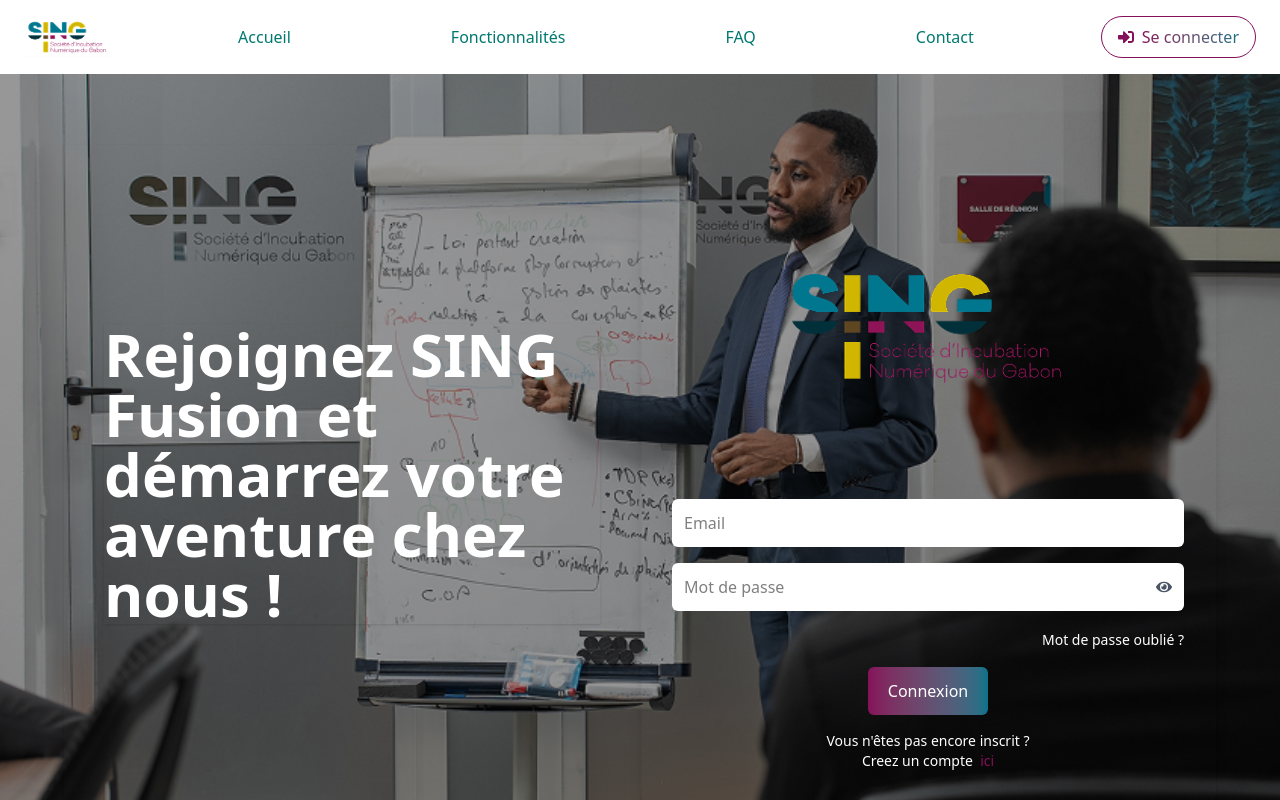
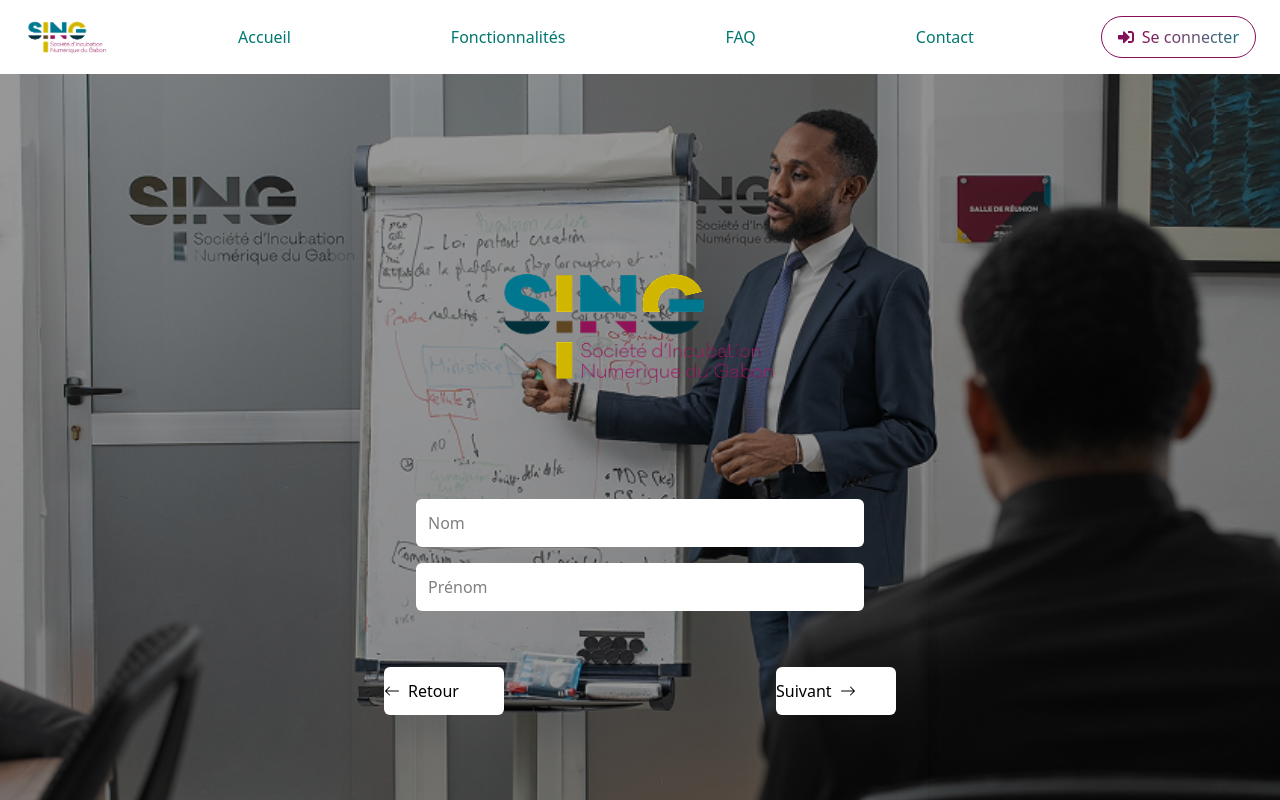
Before and after one commit to crossben/singpayv2, a React (Vite) app: page /register in a window 1280 px wide. Shown: the top 800 px of the page. Built offline with nearby package versions, Linux system fonts and the light colour scheme.

Commit message:
working demo

```diff
--- a/package.json
+++ b/package.json
@@ -16,7 +16,8 @@
     "react-dom": "^19.0.0",
     "react-icons": "^5.5.0",
     "react-router-dom": "^7.4.1",
-    "tailwindcss": "^4.1.2"
+    "tailwindcss": "^4.1.2",
+    "zod": "^3.24.2"
   },
   "devDependencies": {
     "@eslint/js": "^9.21.0",
--- a/src/components/auth/registerForm.tsx
+++ b/src/components/auth/registerForm.tsx
@@ -1,73 +1,150 @@
-import React from "react";
-import { FaEye, FaEyeSlash } from "react-icons/fa";
-import { useState } from "react";
+import React, { useState } from "react";
 import logo from "@/assets/images/auth/logo_sin.png";
 import './style.css';
+import { BsArrowLeft, BsArrowRight } from "react-icons/bs";
 
 const RegisterForm: React.FC = () => {
-    const [showPassword, setShowPassword] = useState(false);
+    const [step, setStep] = useState(1);
+
+    // Handle Next and Back buttons
+    const handleNext = () => {
+        if (step < 4) setStep(step + 1); // Limit to 3 steps
+    };
+
+    const handleBack = () => {
+        if (step > 1) setStep(step - 1); // Don't go below step 1
+    };
 
     return (
         <div className="h-screen flex items-center justify-center bg-cover bg-center relative bg">
             <div className="absolute inset-0 bg-opacity-50"></div>
-            <div className="relative z-10 flex w-full max-w-6xl">
-                {/* Left side: Text */}
-                <div className="w-1/2 text-white px-10 flex items-center shadow">
-                    <h1 className="text-6xl font-bold shadow">
-                        Rejoignez SING Fusion et démarrez votre aventure chez nous !
-                    </h1>
-                </div>
-
-                {/* Right side: Form */}
+            <div className="relative z-10 flex w-full max-w-6xl justify-center">
                 <div className="w-1/2 p-8 rounded-lg shadow-lg h-full">
                     <div className="text-center mb-6 py-20">
                         <img src={logo} alt="SING Logo" className="mx-auto" width={300} height={300} />
                     </div>
                     <form>
-                        <div className="mb-4">
+                        {step === 1 && (
+                            <div className="flex flex-col justify-center items-center mx-auto align-middle">
+                                <div className="mb-4 w-full max-w-md">
+                                    <input
+                                        type="text"
+                                        placeholder="Nom"
+                                        className="w-full p-3 rounded-md focus:outline-none focus:ring-2 focus:ring-blue-500 bg-white"
+                                    />
+                                </div>
+                                <div className="mb-4 w-full max-w-md">
+                                    <input
+                                        type="text"
+                                        placeholder="Prénom"
+                                        className="w-full p-3 rounded-md focus:outline-none focus:ring-2 focus:ring-blue-500 bg-white"
+                                    />
+                                </div>
+                            </div>
+                        )}
+                        {step === 2 && (
+                            <div className="flex flex-col justify-center items-center mx-auto align-middle">
+                                <div className="mb-4 w-full max-w-md">
                                     <input
                                         type="email"
                                         placeholder="Email"
                                         className="w-full p-3 rounded-md focus:outline-none focus:ring-2 focus:ring-blue-500 bg-white"
                                     />
                                 </div>
-                        <div className="mb-4 relative">
+                                <div className="mb-4 w-full max-w-md">
                                     <input
-                                type={showPassword ? "text" : "password"}
+                                        type="password"
                                         placeholder="Mot de passe"
                                         className="w-full p-3 rounded-md focus:outline-none focus:ring-2 focus:ring-blue-500 bg-white"
                                     />
+                                </div>
+                                <span className="text-white mx-auto justify-center align-middle items-center flex p-10 py-4">
+                                    votre mot de passe doit contenur aumoins 8 caractères
+                                    inclure une majiscule un chiffre et un caractères special
+                                </span>
+                                <div className="mb-4 w-full max-w-md pt-3">
+                                    <input
+                                        type="Number"
+                                        placeholder="Numero de telephone"
+                                        className="w-full p-3 rounded-md focus:outline-none focus:ring-2 focus:ring-blue-500 bg-white"
+                                    />
+                                </div>
+                            </div>
+                        )}
+                        {step === 3 && (
+                            <div className="flex flex-col justify-center items-center mx-auto align-middle">
+                                <div className="mb-4 w-full max-w-md">
+                                    <select className="w-full p-3 rounded-md focus:outline-none focus:ring-2 focus:ring-blue-500 bg-white">
+                                        <option value="" disabled selected>
+                                            Type de compte
+                                        </option>
+                                        <option value="personal">Personnel</option>
+                                        <option value="business">Professionnel</option>
+                                    </select>
+                                </div>
+                                <div className="mb-4 w-full max-w-md">
+                                    <select className="w-full p-3 rounded-md focus:outline-none focus:ring-2 focus:ring-blue-500 bg-white">
+                                        <option value="" disabled selected>
+                                            Titre du poste
+                                        </option>
+                                        <option value="personal">Directeur general</option>
+                                        <option value="business">Chanteur</option>
+                                    </select>
+                                </div>
+                            </div>
+                        )}
+                        {step === 4 && (
+                            <div className="flex flex-col justify-center items-center mx-auto align-middle">
+                                <div className="mb-4 w-full max-w-md">
+                                    <input
+                                        type="text"
+                                        placeholder="Date de debut"
+                                        className="w-full p-3 rounded-md focus:outline-none focus:ring-2 focus:ring-blue-500 bg-white"
+                                    />
+                                </div>
+                                <div className="mb-4 w-full max-w-md">
+                                    <input
+                                        type="text"
+                                        placeholder="Date de fin"
+                                        className="w-full p-3 rounded-md focus:outline-none focus:ring-2 focus:ring-blue-500 bg-white"
+                                    />
+                                </div>
+                            </div>
+                        )}
+                        <div className="flex justify-between mb-4 py-10">
                             <button
                                 type="button"
-                                className="absolute inset-y-0 right-3 flex items-center text-gray-600"
-                                onClick={() => setShowPassword(!showPassword)}
+                                className="w-30 bg-white text-black py-3 rounded-md flex items-center gap-2"
+                                onClick={handleBack}
+                                disabled={step === 1}
                             >
-                                {showPassword ? <FaEyeSlash /> : <FaEye />}
+                                <BsArrowLeft /> Retour
                             </button>
-                        </div>
-                        <div className="text-right mb-4">
-                            <a href="#" className="text-white text-sm hover:underline">
-                                Mot de passe oublié ?
-                            </a>
-                        </div>
-                        <div className="flex justify-center mb-4">
-                            <button className="w-30 bg-gradient-to-r from-[#85105a] to-[#057389] text-white py-3 rounded-md">
-                                Connexion
+                            {/* {step == 4 && (
+                                <button
+                                    type="button"
+                                    className="w-30 bg-white text-black py-3 rounded-md flex items-center gap-2"
+                                    onClick={handleNext}
+                                >
+                                    Suivant <BsArrowRight />
                                 </button>
-                        </div>
-                        <div className="text-center mt-4 text-sm text-white">
-                            <p>
-                                Vous n'êtes pas encore inscrit ?<br />
-                                Creez un compte &nbsp;
-                                <a href="#" className="text-[#85105a] hover:underline">
-                                    ici
-                                </a>
-                            </p>
+                            )} */}
+                            <button
+                                type="button"
+                                className={`w-30 py-3 rounded-md flex items-center gap-2 ${step === 4
+                                        ? "bg-gradient-to-r from-[#85105a] to-[#057389] text-white"
+                                        : "bg-white text-black"
+                                    }`}
+                                onClick={handleNext}
+                                disabled={step > 3}
+                            >
+                                Suivant <BsArrowRight />
+                            </button>
                         </div>
                     </form>
                 </div>
-            </div>
-        </div>
+            </div >
+        </div >
     );
 };
 
```
Also changed, not shown: src/components/auth/loginForm.tsx (+37 -7 lines), 1 other file (tests, documents, lock files or other folders). Lines whose indentation alone changed are shown as unchanged.
